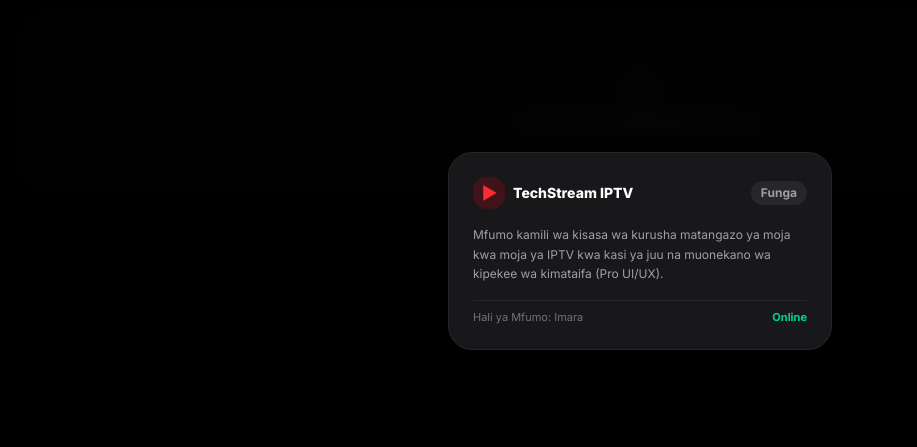
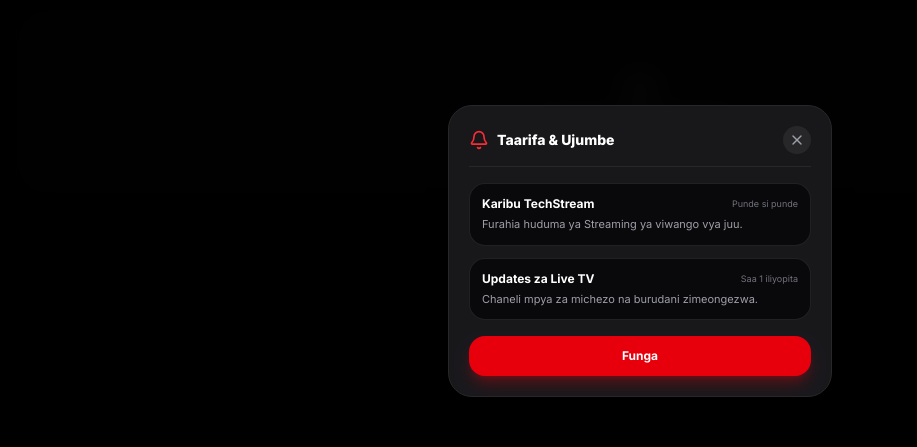
Before and after one commit to khazrytech/techstream, a Next.js app: page / in a window 1280 px wide. Both pictures are taken after a click on the button 1194 px from the left and 42 px from the top of the page. Shown: the part 149-596 px from the top of the page, without its empty margins (0-917 px from the left). Built offline with nearby package versions, Linux system fonts and the light colour scheme; no server answers.

Commit message:
Remove loader text completely, add notifications panel, and restrict max 10 channels per category slider

```diff
--- a/src/components/iptv-view.tsx
+++ b/src/components/iptv-view.tsx
@@ -8,20 +8,11 @@
   Bell,
   User,
   Tv,
-  Sparkles,
   ShieldCheck,
   Flame,
   Radio,
-  Film,
-  Tv2,
-  Layers,
-  Maximize2,
-  Volume2,
-  Share2,
-  Info,
-  CheckCircle2,
-  RefreshCcw,
-  Star
+  X,
+  CheckCircle2
 } from "lucide-react";
 import { Channel, CategoryGroup } from "@/lib/iptv-parser";
 
@@ -42,19 +33,22 @@
   const [loading, setLoading] = useState(true);
   const [selectedChannel, setSelectedChannel] = useState<Channel | null>(null);
   const [searchQuery, setSearchQuery] = useState("");
-  const [activeCategoryFilter, setActiveCategoryFilter] = useState<string>("All");
   const [favorites, setFavorites] = useState<string[]>([]);
-  const [isPlaying, setIsPlaying] = useState(true);
-  const [showInfoModal, setShowInfoModal] = useState(false);
+  const [showNotifications, setShowNotifications] = useState(false);
 
-  // Load favorites & fetch IPTV lists on mount
+  // Notifications state list
+  const [notifications, setNotifications] = useState([
+    { id: 1, title: "Karibu TechStream", desc: "Furahia huduma ya Streaming ya viwango vya juu.", time: "Punde si punde", read: false },
+    { id: 2, title: "Updates za Live TV", desc: "Chaneli mpya za michezo na burudani zimeongezwa.", time: "Saa 1 iliyopita", read: false }
+  ]);
+
   useEffect(() => {
     const savedFavs = localStorage.getItem("techstream_favs");
     if (savedFavs) {
       try {
         setFavorites(JSON.parse(savedFavs));
       } catch (e) {
-        console.error("Error loading favorites:", e);
+        console.error(e);
       }
     }
 
@@ -67,12 +61,12 @@
         setLoading(false);
       })
       .catch((err) => {
-        console.error("Hitilafu ya mtandao:", err);
+        console.error(err);
         setLoading(false);
       });
   }, []);
 
-  // Filter categories and channels dynamically based on page type
+  // Process categories & limit channels to max 10 per category for smooth sliding
   const processedCategories = useMemo(() => {
     if (!categories || categories.length === 0) return [];
 
@@ -105,9 +99,12 @@
         );
       }
 
+      // Limit to 10 channels per category as requested
+      const limitedChannels = filteredChannels.slice(0, 10);
+
       return {
         ...cat,
-        channels: filteredChannels,
+        channels: limitedChannels,
       };
     }).filter((cat) => cat.channels && cat.channels.length > 0);
   }, [categories, pageType]);
@@ -116,14 +113,12 @@
     return processedCategories.flatMap((cat) => cat.channels);
   }, [processedCategories]);
 
-  // Set default playing channel
   useEffect(() => {
     if (flattenedChannels.length > 0 && !selectedChannel) {
       setSelectedChannel(flattenedChannels[0]);
     }
   }, [flattenedChannels, selectedChannel]);
 
-  // Toggle Favorites
   const toggleFavorite = (chId: string, e: React.MouseEvent) => {
     e.stopPropagation();
     let updated: string[];
@@ -136,21 +131,15 @@
     localStorage.setItem("techstream_favs", JSON.stringify(updated));
   };
 
-  // Modern Loader Screen
+  // Clean Loader Screen (No text as requested)
   if (loading) {
     return (
       <div className="min-h-screen bg-black flex flex-col items-center justify-center relative overflow-hidden">
-        <div className="absolute w-[500px] h-[500px] bg-red-600/15 rounded-full blur-[120px] animate-pulse"></div>
-        <div className="relative flex flex-col items-center space-y-6">
+        <div className="absolute w-[400px] h-[400px] bg-red-600/10 rounded-full blur-[100px] animate-pulse"></div>
         <div className="relative flex items-center justify-center">
-            <div className="w-32 h-32 border-4 border-red-600/20 border-t-red-600 rounded-full animate-spin"></div>
-            <div className="absolute w-18 h-18 bg-zinc-900 border border-zinc-800 rounded-3xl flex items-center justify-center shadow-2xl shadow-red-600/50">
-              <Flame className="w-8 h-8 text-red-600 animate-pulse" />
-            </div>
-          </div>
-          <div className="text-center space-y-1">
-            <h2 className="text-sm font-black tracking-widest text-white uppercase">TECHSTREAM PRO</h2>
-            <p className="text-[11px] text-zinc-500 font-medium">Inapakia rasilimali za IPTV...</p>
+          <div className="w-28 h-28 border-4 border-red-600/20 border-t-red-600 rounded-full animate-spin"></div>
+          <div className="absolute w-16 h-16 bg-zinc-900 border border-zinc-800 rounded-3xl flex items-center justify-center shadow-2xl shadow-red-600/40">
+            <Flame className="w-7 h-7 text-red-600" />
           </div>
         </div>
       </div>
@@ -162,7 +151,7 @@
   return (
     <div className="min-h-screen bg-black text-white p-4 pb-40 space-y-6 selection:bg-red-600 selection:text-white font-sans">
 
-      {/* 1. TOP APP BAR HEADER */}
+      {/* 1. TOP APP BAR */}
       <div className="flex items-center justify-between pt-1">
         <div className="flex items-center space-x-3">
           <div className="relative">
@@ -172,49 +161,44 @@
             <span className="absolute -bottom-0.5 -right-0.5 w-3.5 h-3.5 bg-emerald-500 border-2 border-black rounded-full animate-pulse"></span>
           </div>
           <div>
-            <div className="flex items-center space-x-1.5">
             <span className="font-black text-lg tracking-wider bg-gradient-to-r from-white via-zinc-200 to-zinc-400 bg-clip-text text-transparent">
               TECHSTREAM
             </span>
-            </div>
-            <p className="text-[10px] text-zinc-500 font-semibold tracking-wider">Ultimate Streaming Platform</p>
+            <p className="text-[10px] text-zinc-500 font-semibold tracking-wider">Ultimate Streaming</p>
           </div>
         </div>
 
         <div className="flex items-center space-x-2.5">
+          {/* NOTIFICATION BUTTON */}
           <button
-            onClick={() => setShowInfoModal(true)}
-            className="w-10 h-10 rounded-2xl bg-zinc-900/80 border border-zinc-800 flex items-center justify-center text-zinc-400 hover:text-white transition-all active:scale-95 shadow-md"
+            onClick={() => setShowNotifications(true)}
+            className="w-10 h-10 rounded-2xl bg-zinc-900/85 border border-zinc-800 flex items-center justify-center text-zinc-400 hover:text-white transition-all active:scale-95 shadow-md relative"
           >
-            <Info className="w-4.5 h-4.5" />
+            <Bell className="w-4.5 h-4.5" />
+            {notifications.some(n => !n.read) && (
+              <span className="absolute top-2 right-2 w-2 h-2 bg-red-600 rounded-full animate-ping"></span>
+            )}
           </button>
-          <button className="w-10 h-10 rounded-2xl bg-zinc-900/80 border border-zinc-800 flex items-center justify-center text-zinc-400 hover:text-white transition-all active:scale-95 shadow-md">
+
+          <button className="w-10 h-10 rounded-2xl bg-zinc-900/85 border border-zinc-800 flex items-center justify-center text-zinc-400 hover:text-white transition-all active:scale-95 shadow-md">
             <User className="w-4.5 h-4.5" />
           </button>
         </div>
       </div>
 
-      {/* 2. SEARCH INPUT BAR */}
+      {/* 2. SEARCH BAR */}
       <div className="relative w-full">
         <Search className="absolute left-4 top-1/2 -translate-y-1/2 w-4 h-4 text-zinc-400" />
         <input
           type="text"
           value={searchQuery}
           onChange={(e) => setSearchQuery(e.target.value)}
-          placeholder="Tafuta chaneli, vipindi au maudhui..."
+          placeholder="Tafuta chaneli yoyote..."
           className="w-full bg-zinc-900/80 backdrop-blur-xl border border-zinc-800/90 rounded-2xl pl-11 pr-4 py-3.5 text-xs text-white focus:outline-none focus:border-red-600 focus:ring-1 focus:ring-red-600/50 transition-all placeholder:text-zinc-500 shadow-inner"
         />
-        {searchQuery && (
-          <button
-            onClick={() => setSearchQuery("")}
-            className="absolute right-4 top-1/2 -translate-y-1/2 text-[10px] bg-zinc-800 px-2 py-1 rounded-lg text-zinc-400 hover:text-white"
-          >
-            Futa
-          </button>
-        )}
       </div>
 
-      {/* 3. STICKY VIDEO PLAYER (HAISOGEI, INASUBIRI KUTAZAMWA) */}
+      {/* 3. STICKY VIDEO PLAYER */}
       {heroChannel && (
         <div className="sticky top-2 z-30 bg-zinc-950/95 backdrop-blur-2xl border border-zinc-800/90 rounded-3xl p-3 shadow-2xl space-y-2.5">
           <div className="flex items-center justify-between px-1">
@@ -224,12 +208,10 @@
                 {cleanName(heroChannel.name)}
               </h2>
             </div>
-            <div className="flex items-center space-x-1.5">
             <span className="bg-zinc-900 border border-zinc-800 text-zinc-300 text-[9px] font-bold px-2 py-0.5 rounded-full flex items-center space-x-1">
               <ShieldCheck className="w-3 h-3 text-emerald-400" />
               <span>LIVE HD</span>
             </span>
-            </div>
           </div>
 
           <div className="w-full aspect-video bg-black rounded-2xl overflow-hidden relative border border-zinc-800/80 shadow-inner">
@@ -244,11 +226,11 @@
         </div>
       )}
 
-      {/* 4. CATEGORIES ROWS (HORIZONTAL CAROUSELS - 10+ CHANNELS PER ROW) */}
+      {/* 4. CATEGORIES WITH MAX 10 CHANNELS & HORIZONTAL SLIDER */}
       {processedCategories.length === 0 ? (
         <div className="text-center py-16 bg-zinc-900/30 rounded-3xl border border-zinc-800/50 text-zinc-500 text-xs font-bold space-y-2">
-          <Tv className="w-8 h-8 mx-auto text-zinc-600 animate-bounce" />
-          <p>Hakuna maudhui yaliyopatikana kwa sasa.</p>
+          <Tv className="w-8 h-8 mx-auto text-zinc-600" />
+          <p>Hakuna maudhui yaliyopatikana.</p>
         </div>
       ) : (
         <div className="space-y-6 pt-1">
@@ -261,18 +243,17 @@
 
             return (
               <div key={cat.name} className="space-y-3">
-                {/* CATEGORY HEADER */}
                 <div className="flex items-center justify-between px-1">
                   <h3 className="text-xs font-black uppercase tracking-wider text-zinc-200 flex items-center space-x-2">
-                    <Radio className="w-3.5 h-3.5 text-red-500 animate-pulse" />
+                    <Radio className="w-3.5 h-3.5 text-red-500" />
                     <span>{cat.name}</span>
                   </h3>
-                  <span className="text-[10px] text-zinc-400 font-bold bg-zinc-900/90 px-2.5 py-1 rounded-full border border-zinc-800 shadow-sm">
-                    {filteredCatChannels.length} Chaneli
+                  <span className="text-[10px] text-zinc-400 font-bold bg-zinc-900 px-2.5 py-1 rounded-full border border-zinc-800 shadow-sm">
+                    {filteredCatChannels.length} / 10 Chaneli
                   </span>
                 </div>
 
-                {/* HORIZONTAL CAROUSEL (SLIDE KUSHOTO KWENDA KULIA) */}
+                {/* HORIZONTAL SLIDER (MAX 10 ITEMS) */}
                 <div className="flex space-x-3.5 overflow-x-auto no-scrollbar pb-3 pt-1 px-0.5">
                   {filteredCatChannels.map((ch) => {
                     const cleanedName = cleanName(ch.name);
@@ -285,7 +266,7 @@
                         onClick={() => setSelectedChannel(ch)}
                         className={`min-w-[160px] max-w-[160px] bg-gradient-to-b from-zinc-900/90 to-zinc-950/95 backdrop-blur-xl border rounded-2xl p-3.5 flex flex-col justify-between cursor-pointer transition-all active:scale-95 flex-shrink-0 shadow-xl ${
                           isSelected
-                            ? "border-red-600 bg-red-950/30 ring-1 ring-red-600/60 shadow-red-600/30 scale-102"
+                            ? "border-red-600 bg-red-950/30 ring-1 ring-red-600/60 shadow-red-600/30"
                             : "border-zinc-800/80 hover:border-zinc-700"
                         }`}
                       >
@@ -311,14 +292,9 @@
                           <h4 className="text-xs font-black text-white line-clamp-1 tracking-tight">
                             {cleanedName}
                           </h4>
-                          <div className="flex items-center justify-between">
                           <span className="text-[9px] text-zinc-500 font-semibold uppercase tracking-wider">
                             HD Stream
                           </span>
-                            {isSelected && (
-                              <span className="w-2 h-2 rounded-full bg-red-600 animate-ping"></span>
-                            )}
-                          </div>
                         </div>
                       </div>
                     );
@@ -330,31 +306,41 @@
         </div>
       )}
 
-      {/* 5. INFO MODAL (DIRISHA LA TAARIFA ZA APP) */}
-      {showInfoModal && (
+      {/* 5. NOTIFICATIONS MODAL (ZIMETOLEWA MAELEZO YA ZAMANI, ZIMEWEKWA NOTIFICATIONS HALISI) */}
+      {showNotifications && (
         <div className="fixed inset-0 z-50 bg-black/80 backdrop-blur-md flex items-center justify-center p-4">
-          <div className="bg-zinc-900 border border-zinc-800 rounded-3xl p-6 max-w-sm w-full space-y-4 shadow-2xl relative">
-            <div className="flex items-center justify-between">
+          <div className="bg-zinc-900 border border-zinc-800 rounded-3xl p-5 max-w-sm w-full space-y-4 shadow-2xl relative">
+            <div className="flex items-center justify-between border-b border-zinc-800 pb-3">
               <div className="flex items-center space-x-2">
-                <div className="w-8 h-8 rounded-xl bg-red-600/20 text-red-500 flex items-center justify-center font-black">
-                  ▶
-                </div>
-                <h3 className="font-extrabold text-sm text-white">TechStream IPTV</h3>
+                <Bell className="w-5 h-5 text-red-500" />
+                <h3 className="font-extrabold text-sm text-white">Taarifa & Ujumbe</h3>
               </div>
               <button
-                onClick={() => setShowInfoModal(false)}
-                className="text-zinc-400 hover:text-white text-xs bg-zinc-800 px-2.5 py-1 rounded-full font-bold"
+                onClick={() => setShowNotifications(false)}
+                className="text-zinc-400 hover:text-white bg-zinc-800 p-1.5 rounded-full"
+              >
+                <X className="w-4 h-4" />
+              </button>
+            </div>
+
+            <div className="space-y-3 max-h-60 overflow-y-auto no-scrollbar">
+              {notifications.map((n) => (
+                <div key={n.id} className="bg-zinc-950 border border-zinc-800/80 rounded-2xl p-3 space-y-1">
+                  <div className="flex items-center justify-between">
+                    <h4 className="text-xs font-bold text-white">{n.title}</h4>
+                    <span className="text-[9px] text-zinc-500">{n.time}</span>
+                  </div>
+                  <p className="text-[11px] text-zinc-400">{n.desc}</p>
+                </div>
+              ))}
+            </div>
+
+            <button
+              onClick={() => setShowNotifications(false)}
+              className="w-full bg-red-600 hover:bg-red-700 text-white text-xs font-bold py-3 rounded-2xl transition-all shadow-lg shadow-red-600/30"
             >
               Funga
             </button>
-            </div>
-            <p className="text-xs text-zinc-400 leading-relaxed">
-              Mfumo kamili wa kisasa wa kurusha matangazo ya moja kwa moja ya IPTV kwa kasi ya juu na muonekano wa kipekee wa kimataifa (Pro UI/UX).
-            </p>
-            <div className="pt-2 border-t border-zinc-800 flex items-center justify-between text-[11px] text-zinc-500">
-              <span>Hali ya Mfumo: Imara</span>
-              <span className="text-emerald-400 font-bold">Online</span>
-            </div>
           </div>
         </div>
       )}
```
Lines whose indentation alone changed are shown as unchanged.
